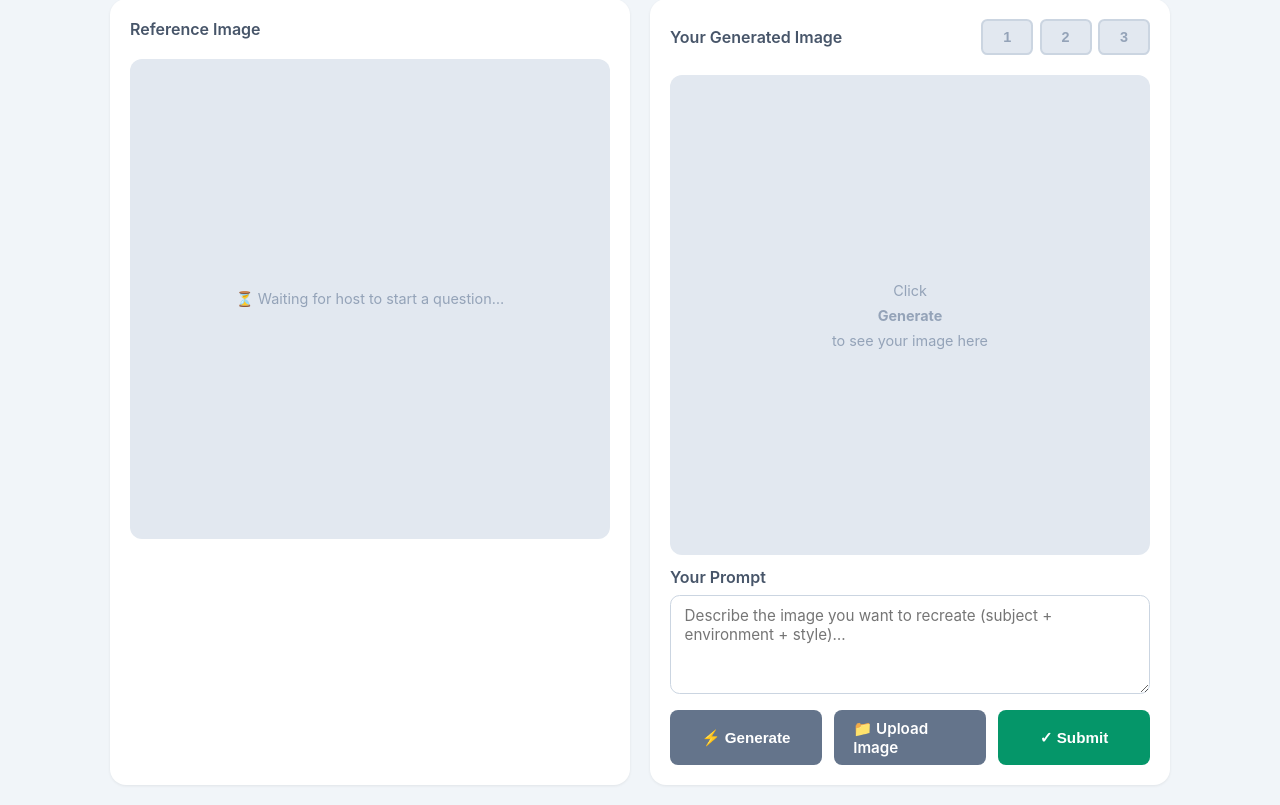
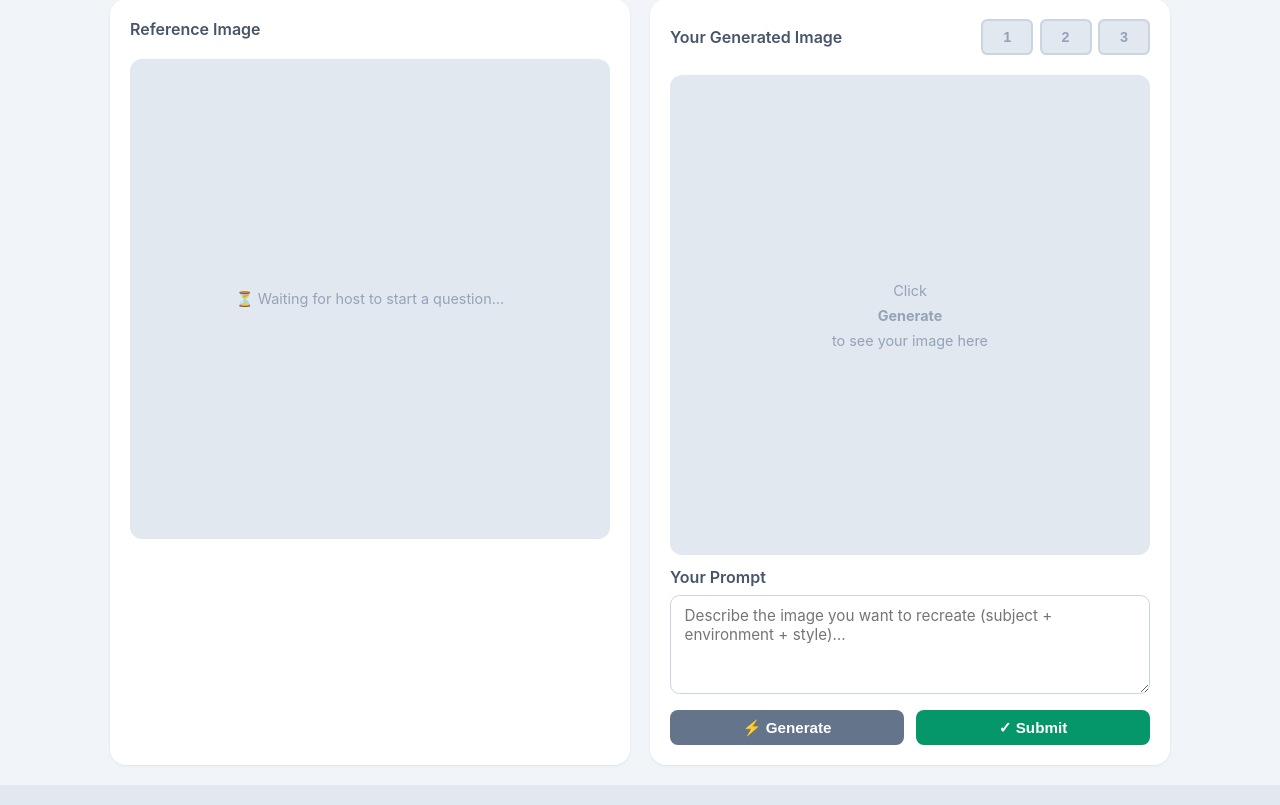
Before and after one commit to Michelle-Cu/AI_Pictionary, a FastAPI app: template templates/group.html in a window 1280 px wide. Shown: the part 75-880 px from the top of the page. Run offline with FastAPI, Linux system fonts and the light colour scheme; the template is opened without the code that fills it, so the values that code supplies are empty.

Commit message:
remove "upload" button

```diff
--- a/templates/group.html
+++ b/templates/group.html
@@ -71,10 +71,6 @@
 
       <div class="btn-row" id="btn-row">
         <button class="btn btn-secondary" id="generate-btn" onclick="doGenerate()">⚡ Generate</button>
-        <label class="btn btn-secondary" id="upload-btn">
-          📁 Upload Image
-          <input type="file" id="upload-input" accept="image/*" style="display:none" onchange="doUpload(this)">
-        </label>
         <button class="btn btn-success" id="submit-btn" onclick="doSubmit()">✓ Submit</button>
       </div>
 
@@ -111,8 +107,6 @@
       document.getElementById("generate-btn").disabled = drafts.length >= 3;
       document.getElementById("submit-btn").disabled = false;
       document.getElementById("prompt-input").disabled = false;
-      document.getElementById("upload-btn").style.pointerEvents = "auto";
-      document.getElementById("upload-btn").style.opacity = "1";
       document.getElementById("btn-row").style.display = "flex";
       document.getElementById("submit-banner").style.display = "none";
     }
@@ -120,8 +114,6 @@
     function setGenerating() {
       document.getElementById("generate-btn").disabled = true;
       document.getElementById("submit-btn").disabled = true;
-      document.getElementById("upload-btn").style.pointerEvents = "none";
-      document.getElementById("upload-btn").style.opacity = "0.5";
       document.getElementById("gen-spinner").style.display = "flex";
       document.getElementById("gen-img").style.display = "none";
       document.getElementById("gen-ph").style.display = "none";
@@ -169,8 +161,6 @@
       document.getElementById("generate-btn").disabled = true;
       document.getElementById("submit-btn").disabled = true;
       document.getElementById("prompt-input").disabled = true;
-      document.getElementById("upload-btn").style.pointerEvents = "none";
-      document.getElementById("upload-btn").style.opacity = "0.5";
       document.getElementById("btn-row").style.display = "none";
       document.getElementById("score-val").textContent = Math.round(score) + "%";
       document.getElementById("submit-banner").style.display = "block";
```
Also changed, not shown: README.md, 1 other file.
